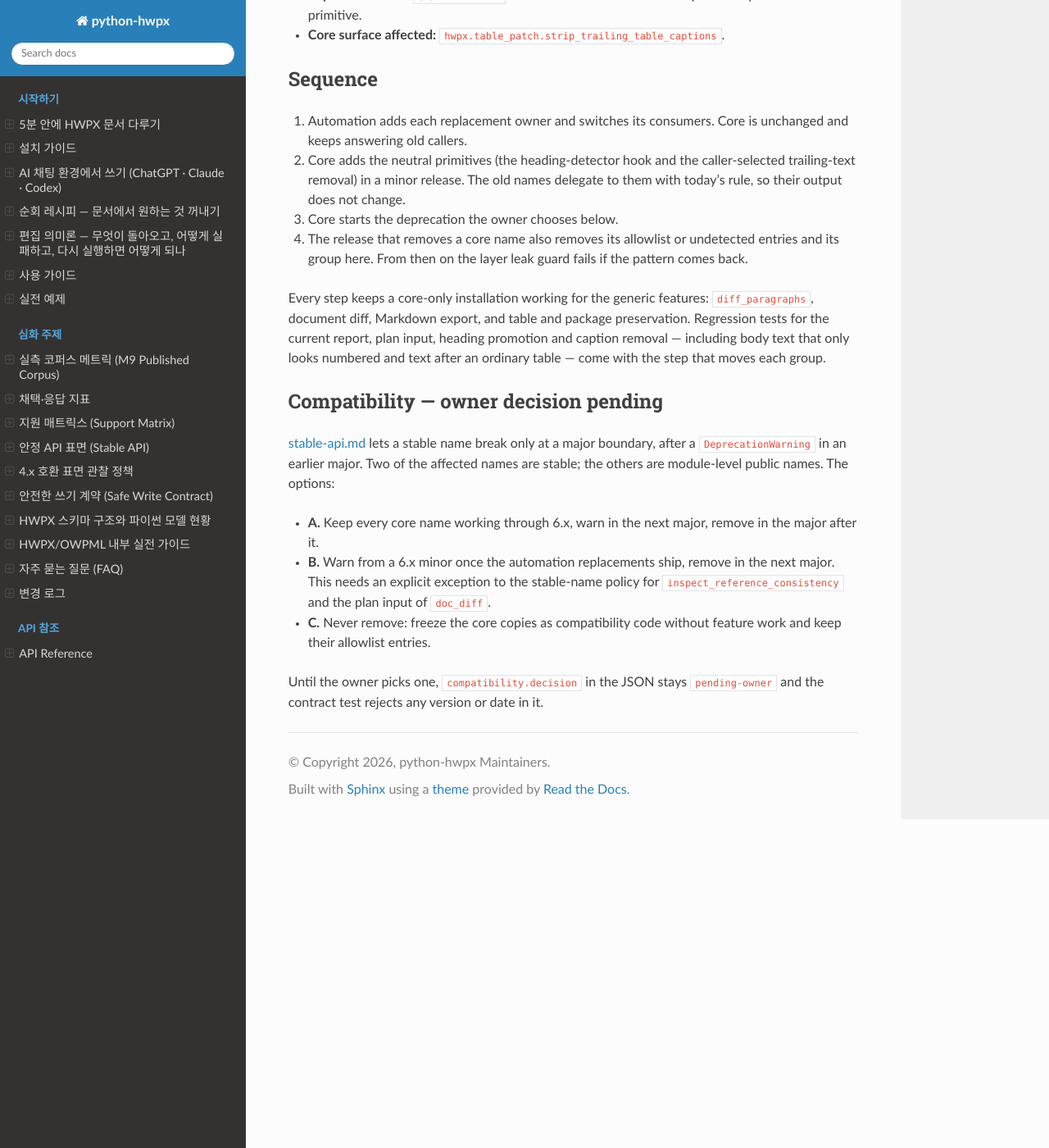
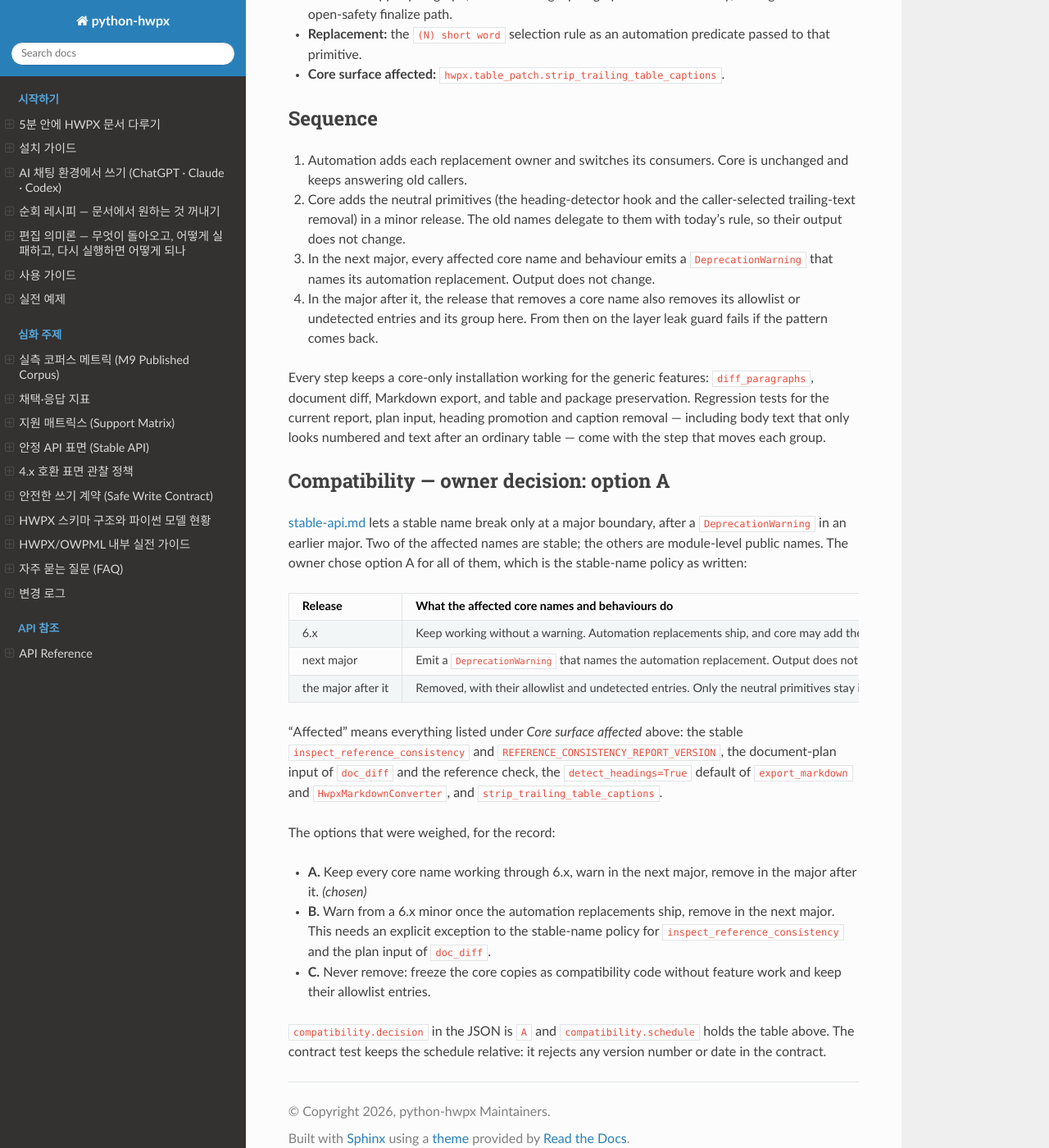
Before and after one commit to airmang/python-hwpx, a Sphinx documentation site: the page built from docs/architecture/known-leak-migration.md, in a window 1280 px wide and 1400 px high, scrolled down 1903 px. Shown: the whole window at 82% size. Built offline with Sphinx 7.4.7 and the Read the Docs theme 3.1.0, drawn with Linux system fonts in a browser that asks for light colours; some of the changed text lies outside the part shown.

Commit message:
docs(boundary): record the owner's compatibility decision for the known-leak move (#565)
The owner chose option A: every affected core name and behaviour keeps
working through 6.x, emits a DeprecationWarning naming its automation
replacement in the next major, and is removed in the major after it,
with its allowlist entries. That is the stable-name policy as written,
applied to the stable and module-level names alike.

The contract JSON now records decision A, the relative schedule and
what it applies to (the options stay for the record); the Markdown
contract, its sequence and product-boundary.md say the same. The
contract test checks the recorded decision and schedule instead of the
pending state, and still rejects any version number or date.

Co-Authored-By: Claude Opus 5.5 <noreply@anthropic.com>

```diff
--- a/docs/architecture/known-leak-migration.json
+++ b/docs/architecture/known-leak-migration.json
@@ -1,16 +1,28 @@
 {
  "schemaVersion": "python-hwpx.known-leak-migration/v1",
  "status": "contract",
- "note": "The contract for moving the four known-leak groups of tests/data/layer_leak_allowlist.json to python-hwpx-automation. Nothing has moved yet. When and in which release the core names change is an owner decision that is still open (compatibility.decision); no version or date is promised here.",
+ "note": "The contract for moving the four known-leak groups of tests/data/layer_leak_allowlist.json to python-hwpx-automation. Nothing has moved yet. The owner chose compatibility option A: every affected core name keeps working through 6.x, warns in the next major and is removed in the major after it. Releases are named only relative to each other; no version number or date is promised here.",
  "groups": [
   {
    "id": "official-reference-policy",
    "title": "Official-document reference rules",
    "allowlist": [
-    {"file": "tools/doc_diff.py", "qualname": "_ATTACHMENT_LINE_RE"},
-    {"file": "tools/doc_diff.py", "qualname": "_ATTACHMENT_REFERENCE_RE"},
-    {"file": "tools/doc_diff.py", "qualname": "_TABLE_NUMBER_RE"},
-    {"file": "tools/doc_diff.py", "qualname": "_FIGURE_NUMBER_RE"}
+    {
+     "file": "tools/doc_diff.py",
+     "qualname": "_ATTACHMENT_LINE_RE"
+    },
+    {
+     "file": "tools/doc_diff.py",
+     "qualname": "_ATTACHMENT_REFERENCE_RE"
+    },
+    {
+     "file": "tools/doc_diff.py",
+     "qualname": "_TABLE_NUMBER_RE"
+    },
+    {
+     "file": "tools/doc_diff.py",
+     "qualname": "_FIGURE_NUMBER_RE"
+    }
    ],
    "undetected": [],
    "canonicalOwner": "hwpx_automation.office.compliance",
@@ -35,7 +47,10 @@
    "id": "document-plan-input",
    "title": "Automation document-plan interpretation",
    "allowlist": [
-    {"file": "tools/doc_diff.py", "qualname": "_paragraphs_from_document_plan"}
+    {
+     "file": "tools/doc_diff.py",
+     "qualname": "_paragraphs_from_document_plan"
+    }
    ],
    "undetected": [],
    "canonicalOwner": "hwpx_automation.office.document_ops",
@@ -58,10 +73,16 @@
    "id": "report-heading-guess",
    "title": "Report heading guessing in Markdown export",
    "allowlist": [
-    {"file": "tools/markdown_export.py", "qualname": "ARABIC_HEAD"}
+    {
+     "file": "tools/markdown_export.py",
+     "qualname": "ARABIC_HEAD"
+    }
    ],
    "undetected": [
-    {"file": "tools/markdown_export.py", "qualname": "ROMAN_HEAD"}
+    {
+     "file": "tools/markdown_export.py",
+     "qualname": "ROMAN_HEAD"
+    }
    ],
    "canonicalOwner": "hwpx_automation.office.authoring.report_parser",
    "coreKeeps": [
@@ -85,7 +106,10 @@
    "title": "Evaluation-plan caption cleanup",
    "allowlist": [],
    "undetected": [
-    {"file": "table_patch.py", "qualname": "strip_trailing_table_captions"}
+    {
+     "file": "table_patch.py",
+     "qualname": "strip_trailing_table_captions"
+    }
    ],
    "canonicalOwner": "hwpx_automation.office.evalplan",
    "coreKeeps": [
@@ -105,16 +129,32 @@
  "sequence": [
   "1. Automation adds each replacement owner and switches its consumers; core is unchanged and still answers old callers.",
   "2. Core adds the genre-neutral primitives (heading-detector hook, caller-selected trailing-text removal) in a minor release; the old names delegate to them with today's rule.",
-  "3. Core starts the deprecation the owner chooses (compatibility.options).",
-  "4. In the release that removes a core name, the same change removes its allowlist/undetected entries and this group; the layer leak guard then fails if the pattern comes back."
+  "3. In the next major, every affected core name and behaviour emits a DeprecationWarning that names its automation replacement (compatibility.schedule).",
+  "4. In the major after it, the release that removes a core name also removes its allowlist/undetected entries and this group; the layer leak guard then fails if the pattern comes back."
  ],
  "compatibility": {
-  "decision": "pending-owner",
+  "decision": "A",
+  "decidedBy": "owner",
+  "schedule": {
+   "6.x": "Every affected core name and behaviour keeps working without a warning. Automation replacements ship and the neutral core primitives may be added in minors; the old names delegate to them with today's rule.",
+   "nextMajor": "Every affected core name and behaviour emits a DeprecationWarning naming its automation replacement; output does not change.",
+   "majorAfterNext": "The core names and behaviours are removed with their allowlist/undetected entries; only the neutral primitives stay in core."
+  },
+  "appliesTo": "every name and behaviour listed under coreSurfaceAffected, stable or module-level",
   "policy": "docs/stable-api.md: a stable name breaks only at a major boundary, after a DeprecationWarning in an earlier major",
   "options": [
-   {"id": "A", "summary": "Keep every core name working through 6.x; warn in the next major; remove in the major after it."},
-   {"id": "B", "summary": "Warn from a 6.x minor once the automation replacements ship; remove in the next major. Needs an explicit exception to the stable-name policy for the two stable names."},
-   {"id": "C", "summary": "Never remove: freeze the core copies as compatibility code without feature work and keep the allowlist entries."}
+   {
+    "id": "A",
+    "summary": "Keep every core name working through 6.x; warn in the next major; remove in the major after it."
+   },
+   {
+    "id": "B",
+    "summary": "Warn from a 6.x minor once the automation replacements ship; remove in the next major. Needs an explicit exception to the stable-name policy for the two stable names."
+   },
+   {
+    "id": "C",
+    "summary": "Never remove: freeze the core copies as compatibility code without feature work and keep the allowlist entries."
+   }
   ]
  }
 }
--- a/docs/architecture/known-leak-migration.md
+++ b/docs/architecture/known-leak-migration.md
@@ -9,9 +9,10 @@ holds the same decisions in machine-readable form, and
 `tests/test_known_leak_migration_contract.py` keeps it in step with
 `tests/data/layer_leak_allowlist.json`.
 
-Nothing has moved yet. **When** the core names change, and in which release, is
-an owner decision that is still open (see *Compatibility* below). Nothing here
-promises a version or a date.
+Nothing has moved yet. The owner chose how the core names are retired (option
+A under *Compatibility* below): they keep working through 6.x, warn in the next
+major and go in the major after it. Releases are named only relative to each
+other; nothing here promises a version number or a date.
 
 The placement test is the one in product-boundary.md: generic HWPX capability
 stays in core; a deterministic workflow or policy built from core primitives
@@ -92,10 +93,12 @@ into four groups. `_SAFE_FILENAME_RE` and `_OUTLINE_NAME_RE` are
 2. Core adds the neutral primitives (the heading-detector hook and the
    caller-selected trailing-text removal) in a minor release. The old names
    delegate to them with today's rule, so their output does not change.
-3. Core starts the deprecation the owner chooses below.
-4. The release that removes a core name also removes its allowlist or
-   undetected entries and its group here. From then on the layer leak guard
-   fails if the pattern comes back.
+3. In the next major, every affected core name and behaviour emits a
+   `DeprecationWarning` that names its automation replacement. Output does not
+   change.
+4. In the major after it, the release that removes a core name also removes its
+   allowlist or undetected entries and its group here. From then on the layer
+   leak guard fails if the pattern comes back.
 
 Every step keeps a core-only installation working for the generic features:
 `diff_paragraphs`, document diff, Markdown export, and table and package
@@ -103,19 +106,35 @@ preservation. Regression tests for the current report, plan input, heading
 promotion and caption removal — including body text that only looks numbered
 and text after an ordinary table — come with the step that moves each group.
 
-## Compatibility — owner decision pending
+## Compatibility — owner decision: option A
 
 [stable-api.md](../stable-api.md) lets a stable name break only at a major
 boundary, after a `DeprecationWarning` in an earlier major. Two of the affected
-names are stable; the others are module-level public names. The options:
+names are stable; the others are module-level public names. The owner chose
+option A for all of them, which is the stable-name policy as written:
+
+| Release | What the affected core names and behaviours do |
+|---|---|
+| 6.x | Keep working without a warning. Automation replacements ship, and core may add the neutral primitives in a minor; the old names delegate to them with today's rule. |
+| next major | Emit a `DeprecationWarning` that names the automation replacement. Output does not change. |
+| the major after it | Removed, with their allowlist and undetected entries. Only the neutral primitives stay in core. |
+
+"Affected" means everything listed under *Core surface affected* above: the
+stable `inspect_reference_consistency` and `REFERENCE_CONSISTENCY_REPORT_VERSION`,
+the document-plan input of `doc_diff` and the reference check, the
+`detect_headings=True` default of `export_markdown` and `HwpxMarkdownConverter`,
+and `strip_trailing_table_captions`.
+
+The options that were weighed, for the record:
 
 - **A.** Keep every core name working through 6.x, warn in the next major,
-  remove in the major after it.
+  remove in the major after it. *(chosen)*
 - **B.** Warn from a 6.x minor once the automation replacements ship, remove in
   the next major. This needs an explicit exception to the stable-name policy for
   `inspect_reference_consistency` and the plan input of `doc_diff`.
 - **C.** Never remove: freeze the core copies as compatibility code without
   feature work and keep their allowlist entries.
 
-Until the owner picks one, `compatibility.decision` in the JSON stays
-`pending-owner` and the contract test rejects any version or date in it.
+`compatibility.decision` in the JSON is `A` and `compatibility.schedule` holds
+the table above. The contract test keeps the schedule relative: it rejects any
+version number or date in the contract.
```
Also changed, not shown: docs/architecture/product-boundary.md (+6 -6 lines), 1 other file.
